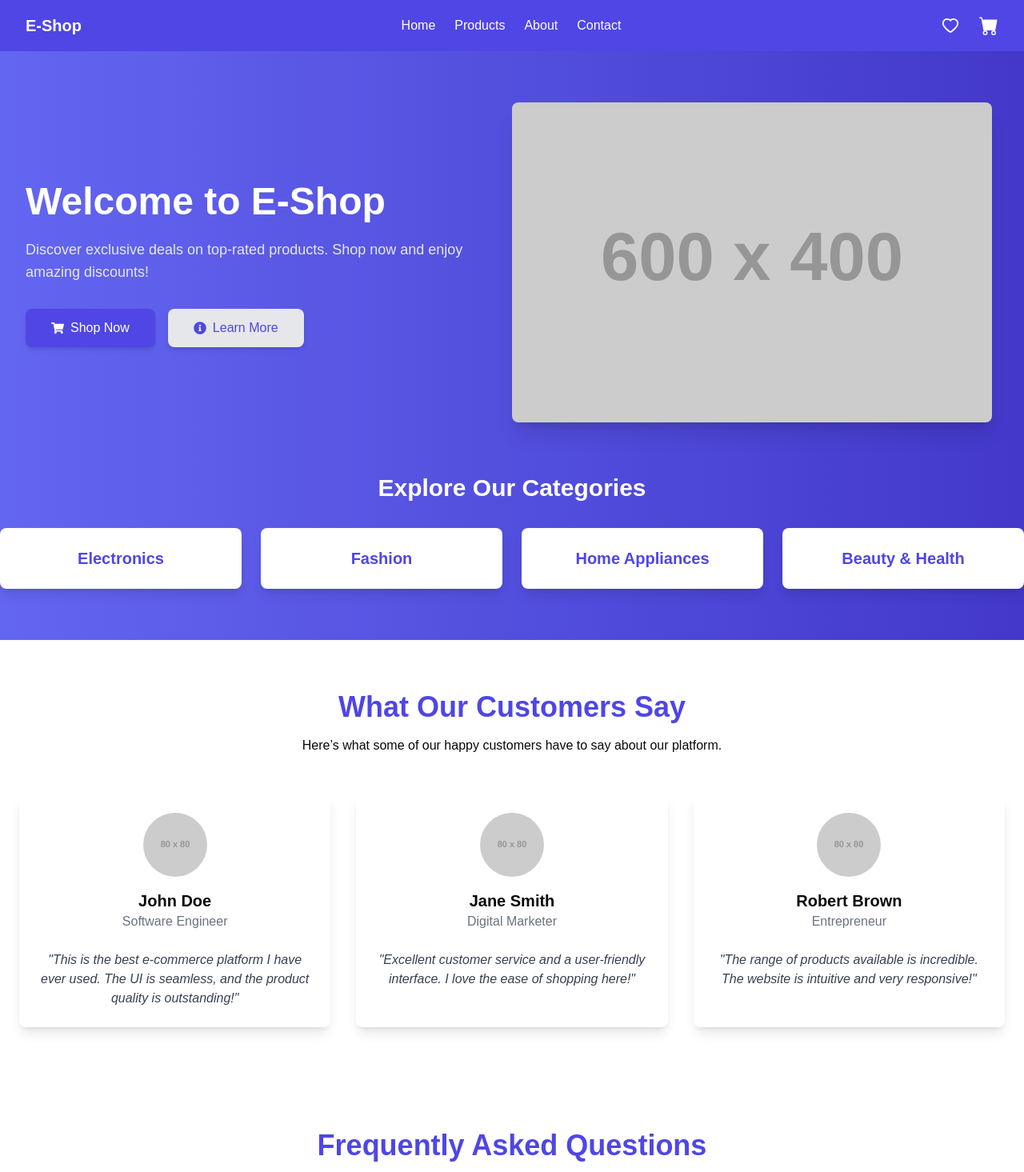
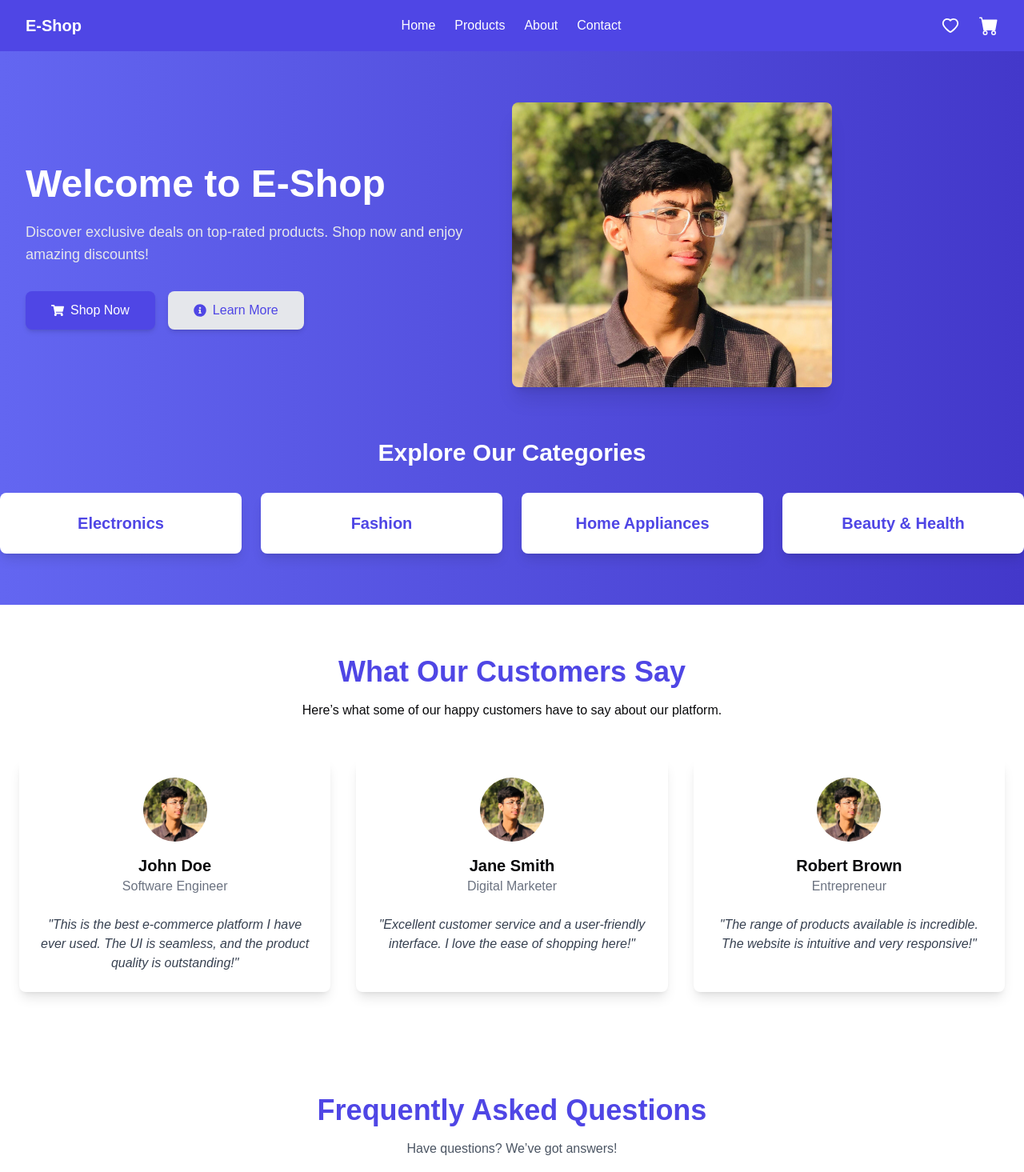
Before and after one commit to Future-Rafay/nextjs-milestone-3-basic-ecommerce-site, a Next.js app: page / in a window 1280 px wide. Shown: the top 1465 px of the page at 80% size. Built offline with nearby package versions, Linux system fonts and the light colour scheme.

Commit message:
Solved All Build Error,Warnings Ready to deploy

```diff
--- a/next.config.mjs
+++ b/next.config.mjs
@@ -1,4 +1,13 @@
 /** @type {import('next').NextConfig} */
-const nextConfig = {};
+const nextConfig = {
+    images: {
+		remotePatterns: [
+			{
+				protocol: 'https',
+				hostname: 'fakestoreapi.com',
+			},
+		],
+	},
+};
 
 export default nextConfig;
--- a/src/app/about/page.tsx
+++ b/src/app/about/page.tsx
@@ -4,27 +4,28 @@ import { Card, CardContent, CardHeader, CardTitle } from "@/components/ui/card";
 import { FaHandshake, FaChartLine, FaCogs } from "react-icons/fa";
 import { motion } from "framer-motion";
 import Testimonials from "@/components/Testmonials";
+import Image from "next/image";
 
 const teamMembers = [
   {
     name: "Alice Johnson",
     role: "CEO",
-    image: "https://via.placeholder.com/150",
+    image: "/images/rafay.jpg",
   },
   {
     name: "Bob Smith",
     role: "CTO",
-    image: "https://via.placeholder.com/150",
+    image: "/images/rafay.jpg",
   },
   {
     name: "Carol Danvers",
     role: "Lead Designer",
-    image: "https://via.placeholder.com/150",
+    image: "/images/rafay.jpg",
   },
   {
     name: "Daniel Green",
     role: "Marketing Head",
-    image: "https://via.placeholder.com/150",
+    image: "/images/rafay.jpg",
   },
 ];
 
@@ -88,10 +89,12 @@ const AboutPage = () => {
             >
               <Card className="text-center">
                 <CardHeader>
-                  <img
+                  <Image
                     src={member.image}
                     alt={member.name}
                     className="rounded-full w-24 h-24 mx-auto"
+                    width={96}
+                    height={96}
                   />
                   <CardTitle className="mt-4">{member.name}</CardTitle>
                 </CardHeader>
--- a/src/app/cart/page.tsx
+++ b/src/app/cart/page.tsx
@@ -6,6 +6,7 @@ import { BsFillCartFill } from "react-icons/bs"; // React Icon for Cart
 import { Button } from "@/components/ui/button"; // ShadCN UI Button
 import { CartProduct, getCart, handleItemCount, removeFromCart } from "@/lib/ApiData";
 import { toast } from "react-toastify";
+import Image from "next/image";
 
 const Cart = () => {
   const [cartItems, setCartItems] = useState<CartProduct[]>([]);
@@ -89,7 +90,7 @@ const Cart = () => {
                 transition={{ duration: 0.3 }}
                 className="bg-white rounded-lg shadow-md p-6 flex items-center space-x-6"
               >
-                <img src={item.image} alt={item.title} className="w-24 h-24 object-cover" />
+                <Image src={item.image} alt={item.title} className="w-24 h-24 object-cover" width={96} height={96}/>
                 <div className="flex-1">
                   <h3 className="text-xl font-semibold text-dark-slate">{item.title}</h3>
                   <p className="text-gray-500 mt-2">Price: ${item.price.toFixed(2)}</p>
--- a/src/app/contact/page.tsx
+++ b/src/app/contact/page.tsx
@@ -14,8 +14,8 @@ const ContactPage = () => {
         transition={{ duration: 0.7 }}
         className="py-16 text-center"
       >
-        <h1 className="text-5xl text-indigo-600 font-bold mb-4">Let's Connect! 🤝</h1>
-        <p className="mt-4 text-xl text-gray-600">We'd love to hear from you! Drop us a message and we'll get back to you ASAP! 📨</p>
+        <h1 className="text-5xl text-indigo-600 font-bold mb-4">Let&apos;s Connect! 🤝</h1>
+        <p className="mt-4 text-xl text-gray-600">We&apos;d love to hear from you! Drop us a message and we&apos;ll get back to you ASAP! 📨</p>
       </motion.section>
 
       {/* Contact Form */}
--- a/src/app/not-found.tsx
+++ b/src/app/not-found.tsx
@@ -23,7 +23,7 @@ const NotFound = () => {
         transition={{ delay: 0.3, duration: 0.5 }}
         className="text-2xl mt-4"
       >
-        Oops! The page you're looking for doesn't exist.
+        Oops! The page you&apos;re looking for doesn&apos;t exist.
       </motion.h2>
 
       {/* Suggested Links with staggered animations */}
--- a/src/app/product/[id]/page.tsx
+++ b/src/app/product/[id]/page.tsx
@@ -1,5 +1,6 @@
 import NotFound from '@/app/not-found';
 import { SingleProduct, Products } from '@/lib/ApiData';  // Adjust import based on your structure
+import Image from 'next/image';
 
 // Server-side data fetching for the product details
 const ProductDetailPage = async ({ params }: { params: { id: string } }) => {
@@ -10,6 +11,7 @@ const ProductDetailPage = async ({ params }: { params: { id: string } }) => {
   try {
     product = await SingleProduct(Number(id));  // Fetch the product details
   } catch (error) {
+    console.error("Error fetching product:", error);  // Log the error
     return <div><NotFound /></div>
   }
 
@@ -20,7 +22,7 @@ const ProductDetailPage = async ({ params }: { params: { id: string } }) => {
   return (
     <div className="container mx-auto p-4">
       <div className="grid grid-cols-1 md:grid-cols-2 gap-8">
-        <img src={product.image} alt={product.title} className="w-full h-96 object-cover rounded-md" />
+        <Image src={product.image} alt={product.title} className="w-80 h-full object-cover rounded-md" width={500} height={600} />
         <div>
           <h1 className="text-3xl font-semibold">{product.title}</h1>
           <p className="text-xl font-bold text-indigo-600 mt-2">${product.price}</p>
--- a/src/components/Hero.tsx
+++ b/src/components/Hero.tsx
@@ -39,6 +39,7 @@
 "use client";
 
 import { motion } from "framer-motion";
+import Image from "next/image";
 import { FaShoppingCart, FaInfoCircle } from "react-icons/fa";
 
 const Hero = () => {
@@ -86,10 +87,12 @@ const Hero = () => {
           animate={{ opacity: 1 }}
           transition={{ duration: 1, delay: 0.5 }}
         >
-          <img
-            src="https://via.placeholder.com/600x400"
+          <Image
+            src="/images/rafay.jpg"
             alt="Hero Image"
             className="rounded-lg shadow-xl transform hover:scale-105 transition-transform"
+            width={400}
+            height={400}
           />
         </motion.div>
       </div>
--- a/src/components/Testmonials.tsx
+++ b/src/components/Testmonials.tsx
@@ -1,25 +1,26 @@
 "use client"
 import { motion } from "framer-motion";
+import Image from "next/image";
 
 const testimonials = [
   {
     name: "John Doe",
     role: "Software Engineer",
-    image: "https://via.placeholder.com/80",
+    image: "/images/rafay.jpg",
     testimonial:
       "This is the best e-commerce platform I have ever used. The UI is seamless, and the product quality is outstanding!",
   },
   {
     name: "Jane Smith",
     role: "Digital Marketer",
-    image: "https://via.placeholder.com/80",
+    image: "/images/rafay.jpg",
     testimonial:
       "Excellent customer service and a user-friendly interface. I love the ease of shopping here!",
   },
   {
     name: "Robert Brown",
     role: "Entrepreneur",
-    image: "https://via.placeholder.com/80",
+    image: "/images/rafay.jpg",
     testimonial:
       "The range of products available is incredible. The website is intuitive and very responsive!",
   },
@@ -53,10 +54,12 @@ const Testimonials = () => {
               className="bg-white shadow-lg rounded-lg p-6"
             >
               {/* Profile Picture */}
-              <img
+              <Image
                 src={testimonial.image}
                 alt={testimonial.name}
                 className="w-20 h-20 rounded-full mx-auto"
+                width={80}
+                height={80}
               />
               {/* Name and Role */}
               <h3 className="text-xl font-semibold text-center mt-4 text-dark-slate">
@@ -65,7 +68,7 @@ const Testimonials = () => {
               <p className="text-center text-gray-500">{testimonial.role}</p>
               {/* Testimonial */}
               <p className="mt-6 text-center text-gray-700 italic">
-                "{testimonial.testimonial}"
+              &#34;{testimonial.testimonial}&#34;
               </p>
             </motion.div>
           ))}
--- a/tailwind.config.ts
+++ b/tailwind.config.ts
@@ -1,6 +1,8 @@
 import type { Config } from "tailwindcss";
 
 const config: Config = {
+
+
 	darkMode: ["class"],
 	content: [
 		"./src/pages/**/*.{js,ts,jsx,tsx,mdx}",
```
Also changed, not shown: src/app/wishlist/page.tsx (+12 -7 lines), src/components/ProductCard.tsx (+9 -6 lines), src/lib/ApiData.ts (+7 -7 lines), public/images/rafay.jpg (added). Lines whose indentation alone changed are shown as unchanged.
